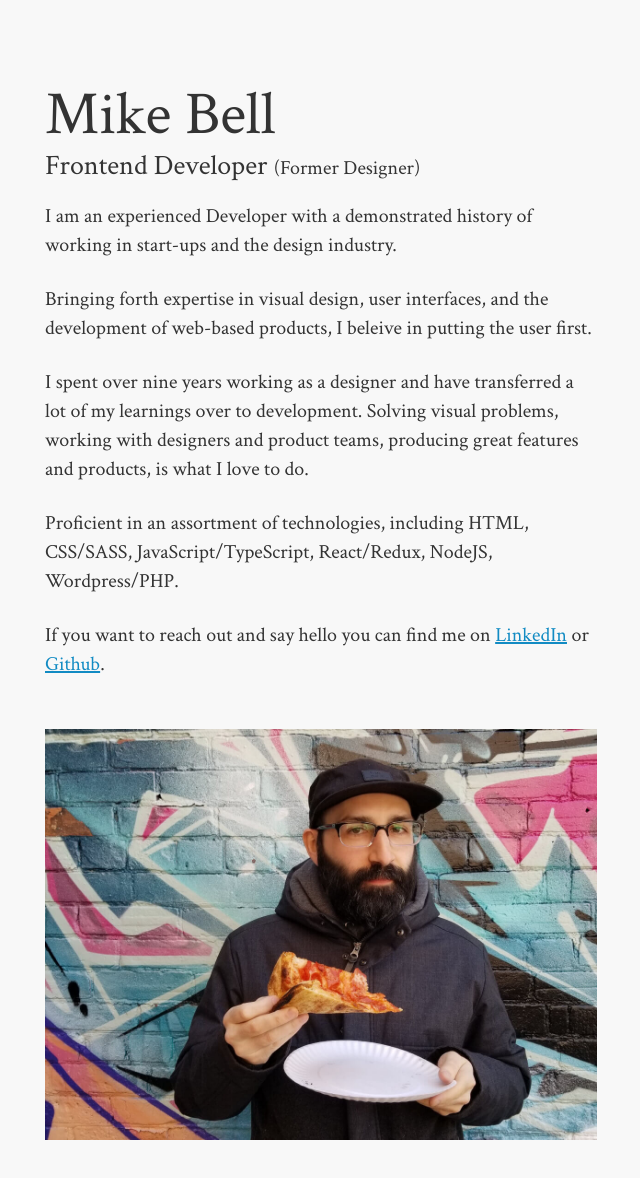
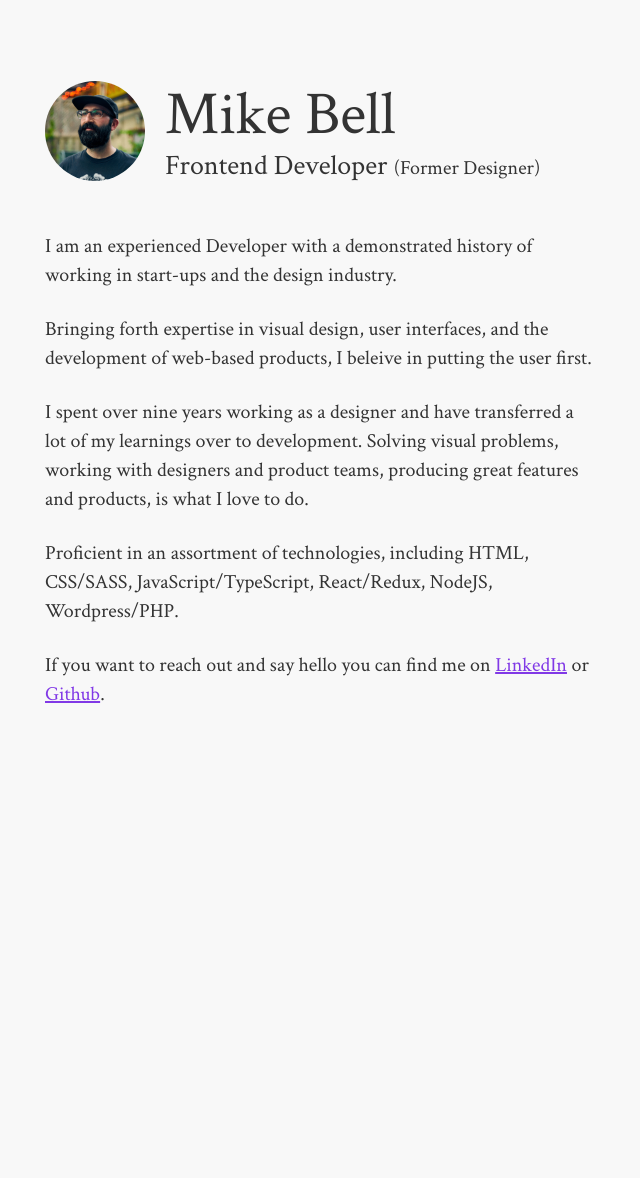
Before and after one commit to mikeybell/personal-site-2019, a Gatsby site: page / in a window 1280 px wide. Shown: the whole page, without its empty margins (319-959 px from the left). After the commit the page ends 800 px from the top, so only its background shows below. Built offline with nearby package versions, Linux system fonts and the light colour scheme; Gatsby itself is replaced by a stand-in of ours.

Commit message:
Updates header content

```diff
--- a/src/components/header.js
+++ b/src/components/header.js
@@ -1,15 +1,18 @@
 import React from 'react';
+import headshot from '../images/mikebell-square.jpg';
 import headerStyles from '../styles/header.module.css';
 
-const { name, title, formerTitle } = headerStyles;
+const { header, image, name, title, formerTitle } = headerStyles;
 
 const Header = () => (
-    <header>
-        <h1 className={name}>Mike Bell</h1>
-        <h2 className={title}>
-            Frontend Developer <span className={formerTitle}>(Former Designer)</span>
-        </h2>
-
+    <header className={header}>
+        <img src={headshot} className={image} alt="Portrait of Mike Bell" />
+        <div>
+            <h1 className={name}>Mike Bell</h1>
+            <h2 className={title}>
+                Frontend Developer <span className={formerTitle}>(Former Designer)</span>
+            </h2>
+        </div>
     </header>
 );
 
--- a/src/components/image.js
+++ /dev/null
@@ -1,32 +0,0 @@
-import React from 'react';
-import { StaticQuery, graphql } from 'gatsby';
-import Img from 'gatsby-image';
-
-/*
- * This component is built using `gatsby-image` to automatically serve optimized
- * images with lazy loading and reduced file sizes. The image is loaded using a
- * `StaticQuery`, which allows us to load the image from directly within this
- * component, rather than having to pass the image data down from pages.
- *
- * For more information, see the docs:
- * - `gatsby-image`: https://gatsby.dev/gatsby-image
- * - `StaticQuery`: https://gatsby.dev/staticquery
- */
-
-const Image = () => (
-  <StaticQuery
-    query={graphql`
-      query {
-        placeholderImage: file(relativePath: { eq: "mikebell.jpg" }) {
-          childImageSharp {
-            fluid(maxWidth: 600) {
-              ...GatsbyImageSharpFluid
-            }
-          }
-        }
-      }
-    `}
-    render={data => <Img fluid={data.placeholderImage.childImageSharp.fluid} />}
-  />
-);
-export default Image;
--- a/src/pages/index.js
+++ b/src/pages/index.js
@@ -3,14 +3,12 @@ import Layout from '../components/layout';
 import SEO from '../components/seo';
 import Header from '../components/header';
 import Content from '../components/content';
-import Image from '../components/image';
 
 const IndexPage = () => (
   <Layout>
     <SEO title="Home" />
     <Header />
     <Content />
-    <Image />
   </Layout>
 );
 
--- a/src/styles/global.css
+++ b/src/styles/global.css
@@ -41,7 +41,7 @@ template {
   display: none;
 }
 a {
-  color: #128bc3;;
+  color: #8139E6;
   background-color: transparent;
   -webkit-text-decoration-skip: objects;
 }
--- a/src/styles/header.module.css
+++ b/src/styles/header.module.css
@@ -1,5 +1,17 @@
+.header {
+    display: flex;
+    align-items: center;
+    margin-bottom: 50px;
+}
+
+.image {
+    width: 100px;
+    border-radius: 50%;
+    margin: 0 20px 0 0;
+}
+
 .name {
-    margin-bottom: 0;
+    margin: 0;
 }
 
 .title {
```
Also changed, not shown: src/images/mikebell-square.jpg (added), src/images/mikebell.jpg (deleted).
